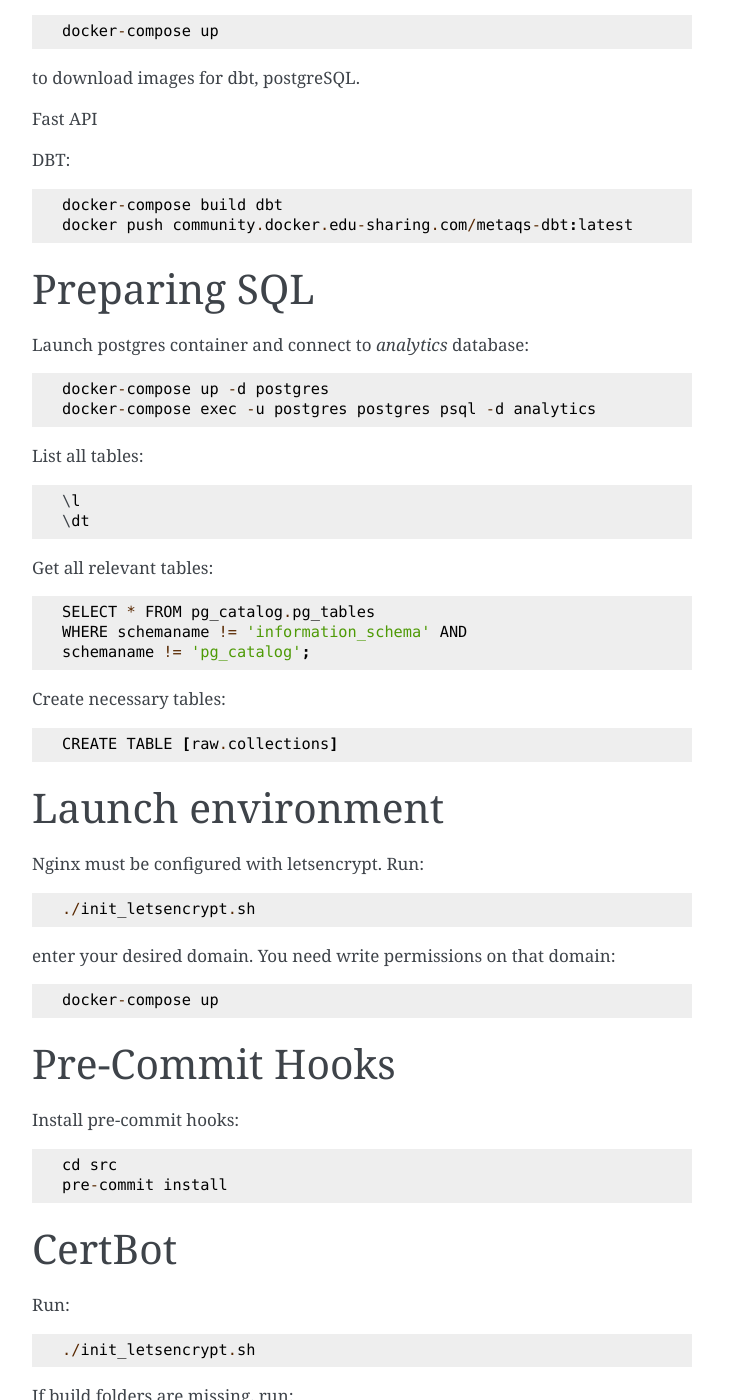
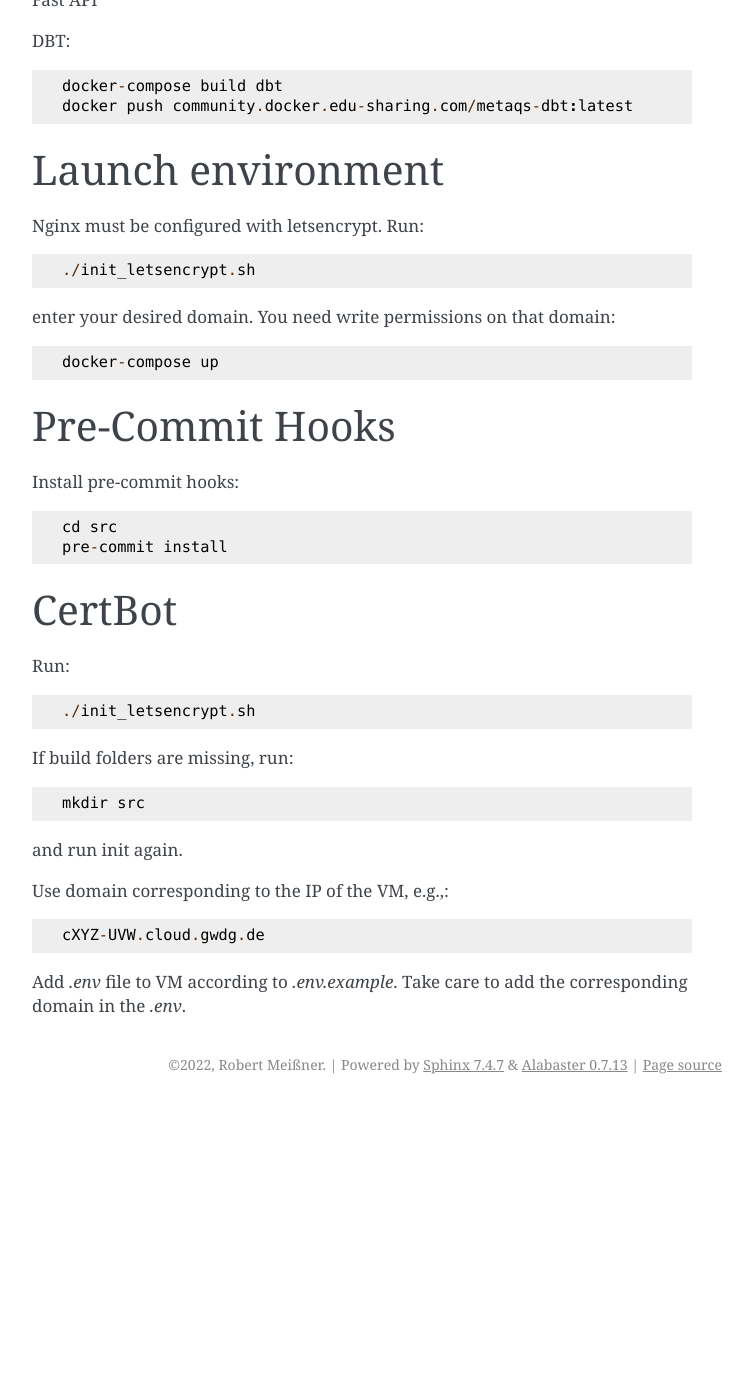
Before and after one commit to openeduhub/metaqs-main, a Sphinx documentation site: the page built from docs/main.rst, in a window 1280 px wide and 1400 px high, scrolled down 2136 px. Shown: the whole window, without its empty margins (388-1141 px from the left). Built offline with Sphinx 7.4.7, drawn with Linux system fonts in a browser that asks for light colours; after the commit the page ends 3240 px from its top, so only the background shows below that; some of the changed text lies outside the part shown.

```diff
--- a/docker-compose.yml
+++ b/docker-compose.yml
@@ -1,7 +1,4 @@
 version: '3.9'
-
-volumes:
-  pg-data:
 
 networks:
   backend:
--- a/docs/index.rst
+++ b/docs/index.rst
@@ -12,4 +12,3 @@ WLO - MetaQS
 .. include:: overview.rst
 .. include:: architecture.rst
 .. include:: setup.rst
-.. include:: analytics.rst
--- a/docs/main.rst
+++ b/docs/main.rst
@@ -8,15 +8,11 @@ Documentation Links
 -------------------
 
 - [docker base image](https://github.com/tiangolo/uvicorn-gunicorn-fastapi-docker)
-- [async pg client library](https://magicstack.github.io/asyncpg/current/index.html)
 - [sqlalchemy (sync pg client)](https://docs.sqlalchemy.org/en/14/tutorial/index.html)
 - [fastapi](https://fastapi.tiangolo.com/tutorial/)
 - [pydantic](https://pydantic-docs.helpmanual.io/)
 - [elasticsearch DSL query library](https://elasticsearch-dsl.readthedocs.io/en/latest/index.html)
 - [glom - pythonic data parsing](https://glom.readthedocs.io/en/latest/index.html)
-- [python http client](https://www.python-httpx.org/quickstart/)
-- [python jsonrpc client](https://www.jsonrpcclient.com/en/stable/index.html)
-- [python polling library](https://polling2.readthedocs.io/en/latest/index.html)
 
 
 How to add a new endpoint
@@ -90,31 +86,6 @@ DBT::
     docker-compose build dbt
     docker push community.docker.edu-sharing.com/metaqs-dbt:latest
 
-
-Preparing SQL
--------------
-
-Launch postgres container and connect to `analytics` database::
-
-    docker-compose up -d postgres
-    docker-compose exec -u postgres postgres psql -d analytics
-
-
-List all tables::
-
-    \l
-    \dt
-
-Get all relevant tables::
-
-    SELECT * FROM pg_catalog.pg_tables
-    WHERE schemaname != 'information_schema' AND
-    schemaname != 'pg_catalog';
-
-Create necessary tables::
-
-    CREATE TABLE [raw.collections]
-
 Launch environment
 ------------------
 
```
Also changed, not shown: other parts of docs/main.rst (+0 -1 lines), docs/analytics.rst (deleted, +0 -94 lines), docs/architecture.rst (+4 -8 lines), docs/overview.rst (+4 -10 lines), docs/setup.rst (+3 -18 lines), 3 other files.
